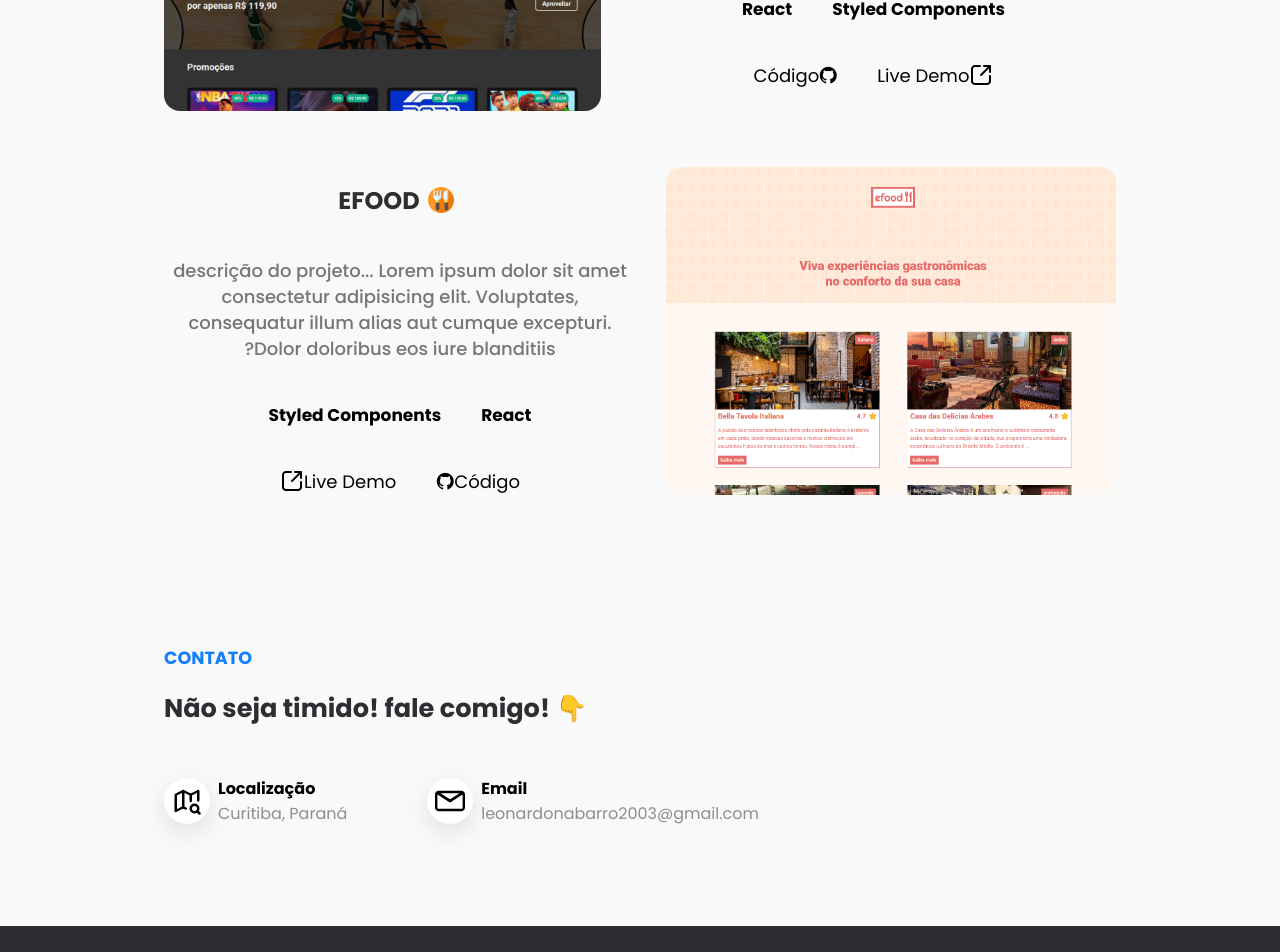
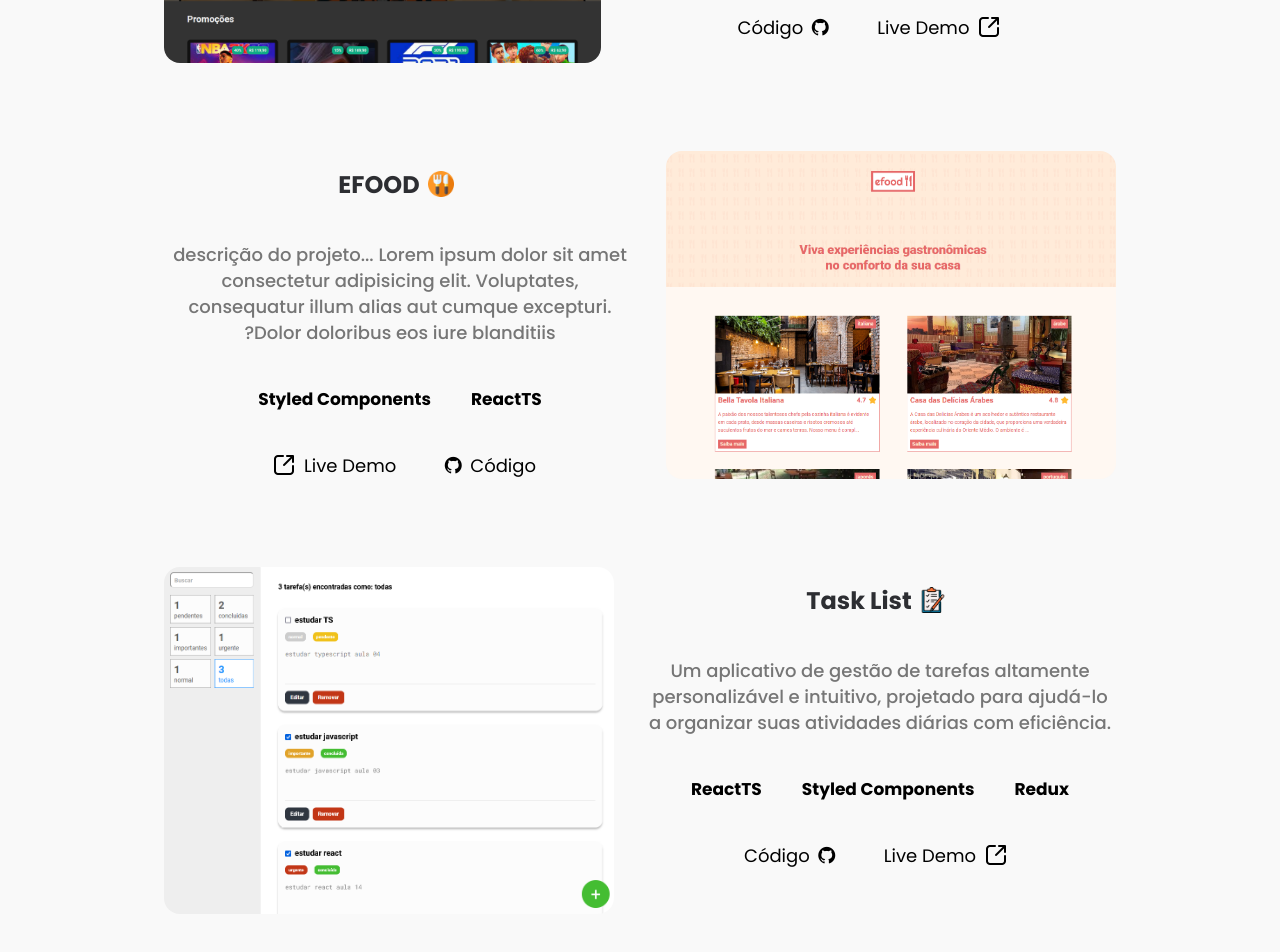
Before and after one commit to MorettiLeonardo/portfolio, a React (Create React App) app: page / in a window 1280 px wide. Shown: the part 1740-2692 px from the top of the page. Built offline with nearby package versions, Linux system fonts and the light colour scheme.

Commit message:
add a new project and config header links

```diff
--- a/src/containers/Contact/index.tsx
+++ b/src/containers/Contact/index.tsx
@@ -5,9 +5,9 @@ import maps from '../../static/map.svg'
 import email from '../../static/email_icon.svg'
 
 const Contact = () => (
-  <ContactContainer>
+  <ContactContainer id="contact">
     <BlueParagraph>Contato</BlueParagraph>
-    <Title>Não seja timido! fale comigo! 👇</Title>
+    <Title>Não seja tímido! fale comigo! 👇</Title>
     <InfosContainer>
       <Infos>
         <IconBox>
--- a/src/containers/Hero/index.tsx
+++ b/src/containers/Hero/index.tsx
@@ -22,7 +22,7 @@ const Hero = () => {
   ]
 
   return (
-    <S.Main>
+    <S.Main id="hero">
       <S.Info>
         <S.Infos>
           <S.Title>Front-End React Developer</S.Title>
--- a/src/containers/Hero/style.ts
+++ b/src/containers/Hero/style.ts
@@ -4,7 +4,7 @@ import avatar from '../../static/avatar.jpg'
 
 export const Main = styled.main`
   margin-top: 30vh;
-  height: 80vh;
+  height: 70vh;
 `
 
 export const Info = styled.div`
--- a/src/containers/Navbar/index.tsx
+++ b/src/containers/Navbar/index.tsx
@@ -11,8 +11,12 @@ const Navbar = () => {
         <Itens>
           <a href="#about">Sobre</a>
         </Itens>
-        <Itens>Projetos</Itens>
-        <Itens>Contato</Itens>
+        <Itens>
+          <a href="#projects">Projetos</a>
+        </Itens>
+        <Itens>
+          <a href="#contact">Contato</a>
+        </Itens>
       </Menu>
     </Nav>
   )
--- a/src/containers/Projects/index.tsx
+++ b/src/containers/Projects/index.tsx
@@ -7,11 +7,16 @@ import {
   ProjectTitle
 } from './styles'
 
+import redirect from '../../static/share.png'
+
+import efood from '../../static/efood.png'
+import food from '../../static/cutlery.png'
+
 import eplay from '../../static/eplay.png'
-import efood from '../../static/efood.png'
-import redirect from '../../static/share.png'
 import gaming from '../../static/console.png'
-import food from '../../static/cutlery.png'
+
+import taskList from '../../static/taskList.png'
+import task from '../../static/task.png'
 
 type Side = 'left' | 'right'
 
@@ -32,7 +37,7 @@ const GithubProjects: ProjectData[] = [
     cover: `${eplay}`,
     description:
       'descrição do projeto... Lorem ipsum dolor sit amet consectetur adipisicing elit. Voluptates, consequatur illum alias aut cumque excepturi. Dolor doloribus eos iure blanditiis?',
-    techs: ['React', 'Styled Components'],
+    techs: ['ReactTS', 'Styled Components'],
     code: 'https://github.com/MorettiLeonardo/eplay',
     live: '#',
     tagIcon: `${gaming}`,
@@ -43,17 +48,28 @@ const GithubProjects: ProjectData[] = [
     cover: `${efood}`,
     description:
       'descrição do projeto... Lorem ipsum dolor sit amet consectetur adipisicing elit. Voluptates, consequatur illum alias aut cumque excepturi. Dolor doloribus eos iure blanditiis?',
-    techs: ['React', 'Styled Components'],
+    techs: ['ReactTS', 'Styled Components'],
     code: 'https://github.com/MorettiLeonardo/efood',
     live: '#',
     tagIcon: `${food}`,
     side: 'right'
+  },
+  {
+    name: 'Task List',
+    cover: `${taskList}`,
+    description:
+      'Um aplicativo de gestão de tarefas altamente personalizável e intuitivo, projetado para ajudá-lo a organizar suas atividades diárias com eficiência.',
+    techs: ['ReactTS', 'Styled Components', 'Redux'],
+    code: 'https://github.com/MorettiLeonardo/minhas-tarefas',
+    live: 'https://minhas-tarefas-gilt.vercel.app/',
+    tagIcon: `${task}`,
+    side: 'left'
   }
 ]
 
 const Projects = () => {
   return (
-    <ProjectSection>
+    <ProjectSection id="projects">
       <BlueParagraph>Portfolio</BlueParagraph>
       <Title>Cada projeto é uma única peça de desenvolvimento!</Title>
       {GithubProjects.map((project) => (
@@ -66,8 +82,9 @@ const Projects = () => {
             </ProjectTitle>
             <p>{project.description}</p>
             <ProjectInfo>
-              <h4>{project.techs[0]}</h4>
-              <h4>{project.techs[1]}</h4>
+              {project.techs.map((tech) => (
+                <h4 key={tech}>{tech}</h4>
+              ))}
             </ProjectInfo>
             <ProjectInfo>
               <a href={project.code} target="_blank" rel="noreferrer">
--- a/src/containers/Projects/styles.ts
+++ b/src/containers/Projects/styles.ts
@@ -19,7 +19,7 @@ export const Project = styled.div<Props>`
   direction: ${(props) => (props.side === 'left' ? 'ltr' : 'rtl')};
   text-align: center;
   gap: 30px;
-  margin-top: 2rem;
+  margin-top: 4rem;
 
   p {
     font-size: 18px;
@@ -60,6 +60,11 @@ export const ProjectInfo = styled.div`
     font-size: 18px;
     transition: 0.3s;
 
+    i,
+    img {
+      margin: 0px 8px;
+    }
+
     &:hover {
       color: #007acc;
     }
```
Also changed, not shown: src/static/task.png (added), src/static/taskList.png (added).
